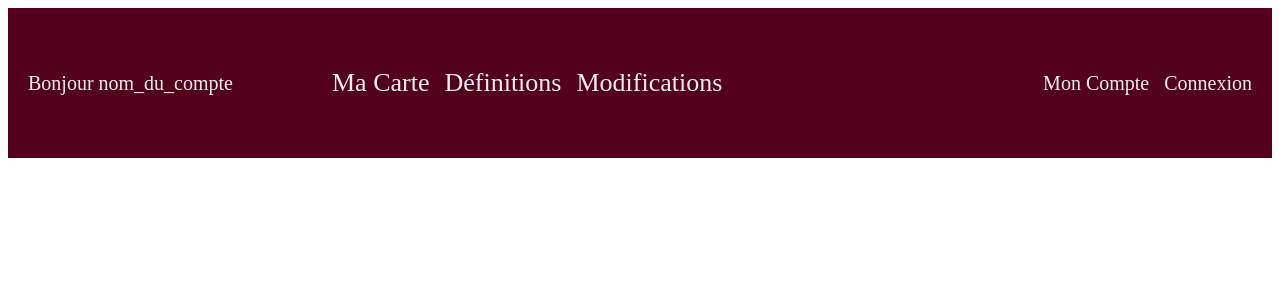
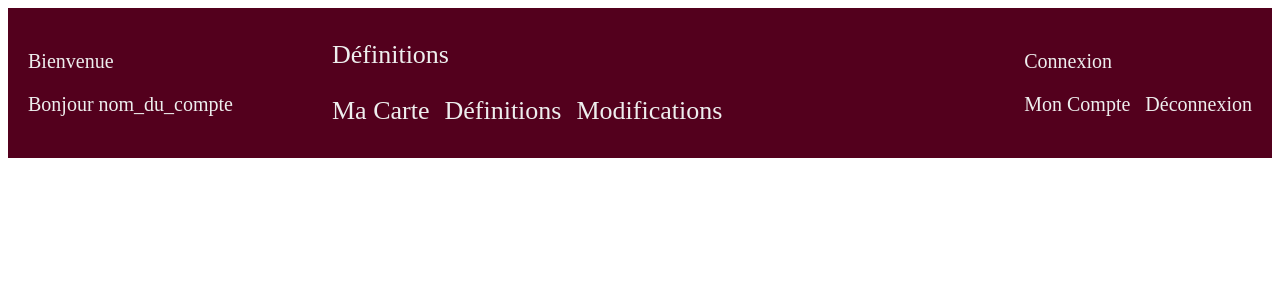
Before and after one commit to CharlesHuault/Project-Wines, a React (Create React App) app in the folder my-sommelier/: page / in a window 1280 px wide. Shown: the top 300 px of the page. Built offline with nearby package versions, Linux system fonts and the light colour scheme.

Commit message:
Header connected/disconnected elements with classes needed for hiding

```diff
--- a/my-sommelier/src/components/VisitorHeader.js
+++ b/my-sommelier/src/components/Header.js
@@ -2,15 +2,16 @@ import React from 'react';
 import Navigation from './Navigation';
 import '../styles/components/header.scss'
 
-const VisitorHeader = () => {
+const Header = () => {
     return (
         <div className='Header'>
-            <div className='Hello'>
-                <p>Bonjour nom_du_compte</p>
+            <div >
+                <p className='isNotConnected'>Bienvenue</p>
+                <p className='isConnected'>Bonjour nom_du_compte</p>
             </div>
             <Navigation/>
         </div>
     );
 };
 
-export default VisitorHeader;
+export default Header;
--- a/my-sommelier/src/components/NavAccount.js
+++ b/my-sommelier/src/components/NavAccount.js
@@ -5,9 +5,12 @@ import { NavLink } from 'react-router-dom';
 const NavAccount = () => {
     return (
         <div className='navaccount'>
-            <ul>
+            <ul className='isNotConnected'>
+                <NavLink to='/login'><li>Connexion</li></NavLink>
+            </ul>
+            <ul className='isConnected'>
                 <NavLink to='/account'><li>Mon Compte</li></NavLink>
-                <NavLink to='/login'><li>Connexion</li></NavLink>
+                <NavLink to='/'><li>Déconnexion</li></NavLink>
             </ul>
         </div>
     );
--- a/my-sommelier/src/components/NavBar.js
+++ b/my-sommelier/src/components/NavBar.js
@@ -5,7 +5,11 @@ import '../styles/components/navbar.scss'
 const NavBar = () => {
     return (
         <div className='navbar'>
-            <ul>
+            <ul className='isNotConnected'>
+                <NavLink to='/definitions'><li>Définitions</li></NavLink>
+            </ul>
+
+            <ul className='isConnected'>
                 <NavLink to='/' ><li>Ma Carte</li></NavLink>
                 <NavLink to='/definitions'><li>Définitions</li></NavLink>
                 <NavLink to='/modifications'><li>Modifications</li></NavLink>
--- a/my-sommelier/src/pages/Home.js
+++ b/my-sommelier/src/pages/Home.js
@@ -1,10 +1,10 @@
 import React from 'react';
-import VisitorHeader from '../components/VisitorHeader';
+import Header from '../components/Header';
 
 const Home = () => {
     return (
         <div>
-            <VisitorHeader/>
+            <Header/>
         </div>
     );
 };
```
